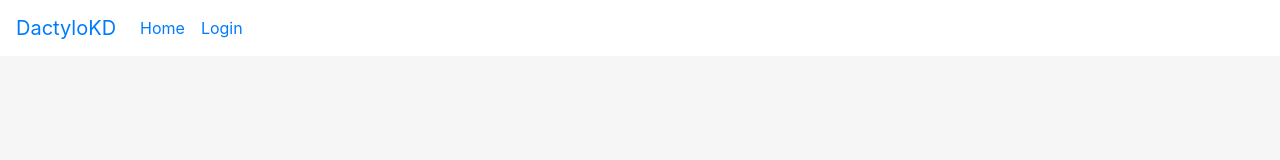
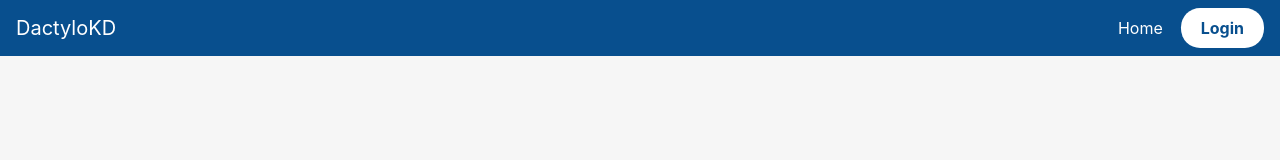
Before and after one commit to DayanTrabanco/DactyloApp, a plain HTML site: page home.html in a window 1280 px wide. Drawn offline with nearby package versions, Linux system fonts and the light colour scheme; no server answers.

Commit message:
reviewed loginLogic, added navbar to steps

```diff
--- a/css/nav.css
+++ b/css/nav.css
@@ -92,3 +92,46 @@ a.login-link:hover{
     #links li{display: block;}
     #links{ position: static; }
 }
+
+.bg-blue {
+	background-color: #084f8e;
+}
+
+.bg-blue{
+      z-index: 1000;
+      top: 0px;
+      left: 0px;
+      right: 0px;
+      transition: .2s linear all;
+}
+
+.bg-blue a {
+  color: #ffffff
+}
+
+.bg-blue a:hover {
+  color: #B5FB98;
+}
+
+.content-right {
+  justify-content: flex-end;
+}
+
+
+.login-btn {
+    background: #ffffff;
+    padding: 8px 20px !important;
+    border-radius: 1.2rem;
+    color: #084f8e !important;
+    margin-left: 10px;
+    font-weight: 700;
+}
+
+.login-btn:hover {
+
+    box-shadow: inset 0 0 0 1px #5dfc71;
+}
+
+.navbar {
+	position: sticky !important;
+}
--- a/css/step.css
+++ b/css/step.css
@@ -114,7 +114,7 @@ html {
     bottom: 0;
     width: 100%;
     padding: 5px 0;
-    background: #004134;
+    background: #084f8e;
     box-shadow: 0 0 50px rgba(0, 0, 0, 0.5);
     user-select: none;
     transition: bottom 0.4s;
@@ -202,4 +202,20 @@ html {
     display: inline-block;
 }
 
+.login-btn {
+    background: #ffffff;
+    padding: 8px 20px !important;
+    border-radius: 1.2rem;
+    color: #084f8e !important;
+    margin-left: 10px;
+    font-weight: 700;
+    position: absolute;
+    top: 14px;
+}
+
+.login-btn:hover {
+
+    box-shadow: inset 0 0 0 1px #5dfc71;
+}
+
 /* css for the scoreBoard after the step */
--- a/css/style.css
+++ b/css/style.css
@@ -32,8 +32,9 @@ img {
 }
 
 p {
-  padding: 0 2.5rem 2.5rem;
-  margin: 0;
+  padding: 0 0rem 1rem;
+    margin: 0;
+    text-align: center;
 }
 
 .container {
--- a/home.html
+++ b/home.html
@@ -16,7 +16,7 @@
 
 <body>
   <!--Here comes the nav bar-->
-  <nav class="navbar navbar-expand-lg bg-trans">
+  <nav class="navbar navbar-expand-lg bg-blue">
     <a class="navbar-brand" href="index.html">DactyloKD</a>
     <button class="navbar-toggler" type="button" data-toggle="collapse" data-target="#navbarNavAltMarkup" aria-controls="navbarNavAltMarkup" aria-expanded="false" aria-label="Toggle navigation">
       <span class="navbar-toggler-icon"></span>
--- a/scripts/loginLogic.js
+++ b/scripts/loginLogic.js
@@ -1,17 +1,19 @@
 const rmCheck = document.getElementById("rememberMe"),
+
   usernameInput = document.getElementById("username"),
   passwordInput = document.getElementById("password");
+
 $(document).ready(function() {
-
   if (window.localStorage.getItem('checked') === "true") {
     rmCheck.setAttribute("checked", "checked");
     usernameInput.value = window.localStorage.getItem('username');
-    passwordInput.value = window.localStorage.getItem('username');
+    passwordInput.value = window.localStorage.getItem('password');
   } else {
     rmCheck.removeAttribute("checked");
     usernameInput.value = "";
     passwordInput.value = "";
   }
+
   document.getElementById("submitBtn").addEventListener("click", function() {
     submit();
   });
@@ -34,7 +36,7 @@ function submit() {
   var password = document.getElementById("password").value;
   //  var username = "dayanT";
   //var password = "test125";
-  console.log(username);
+  console.log(username, password);
   var request = new XMLHttpRequest()
   request.open('GET', 'http://localhost:8080/users/login/' + username + "," + password, true)
   request.onload = function() {
@@ -42,8 +44,9 @@ function submit() {
     if (request.status >= 200 && request.status < 400) {
       console.log(data);
       //backend aanpassen zodat 2 params kunnen ingevoerd worden en dus daarop checken voor de login
-      console.log("you are in")
+      alert("you are in");
     } else {
+      alert("not logged in");
       const errorMessage = document.createElement('marquee')
       errorMessage.textContent = `Gah, it's not working!`
       //app.appendChild(errorMessage)
```
Also changed, not shown: step.html (+1 -1 lines).
